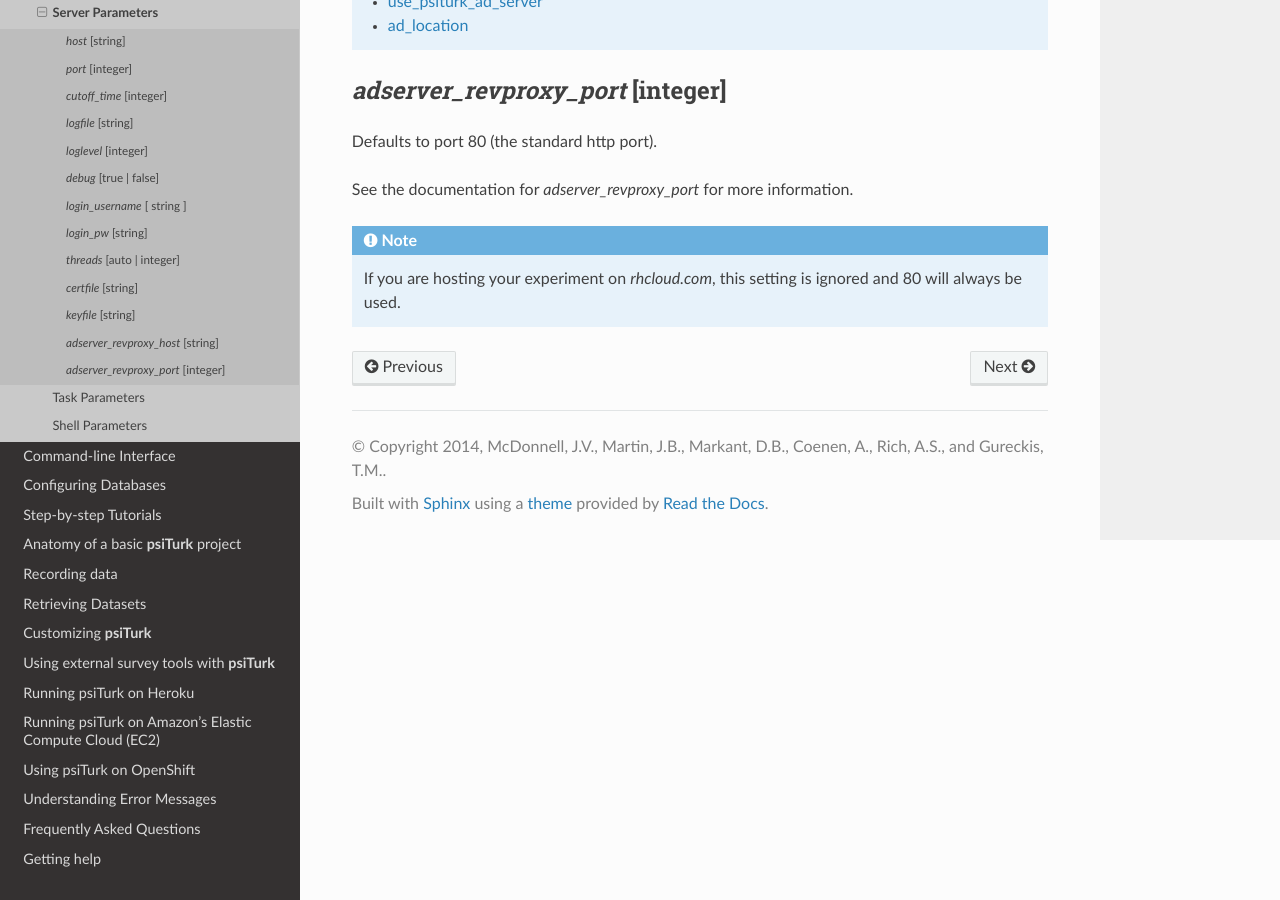
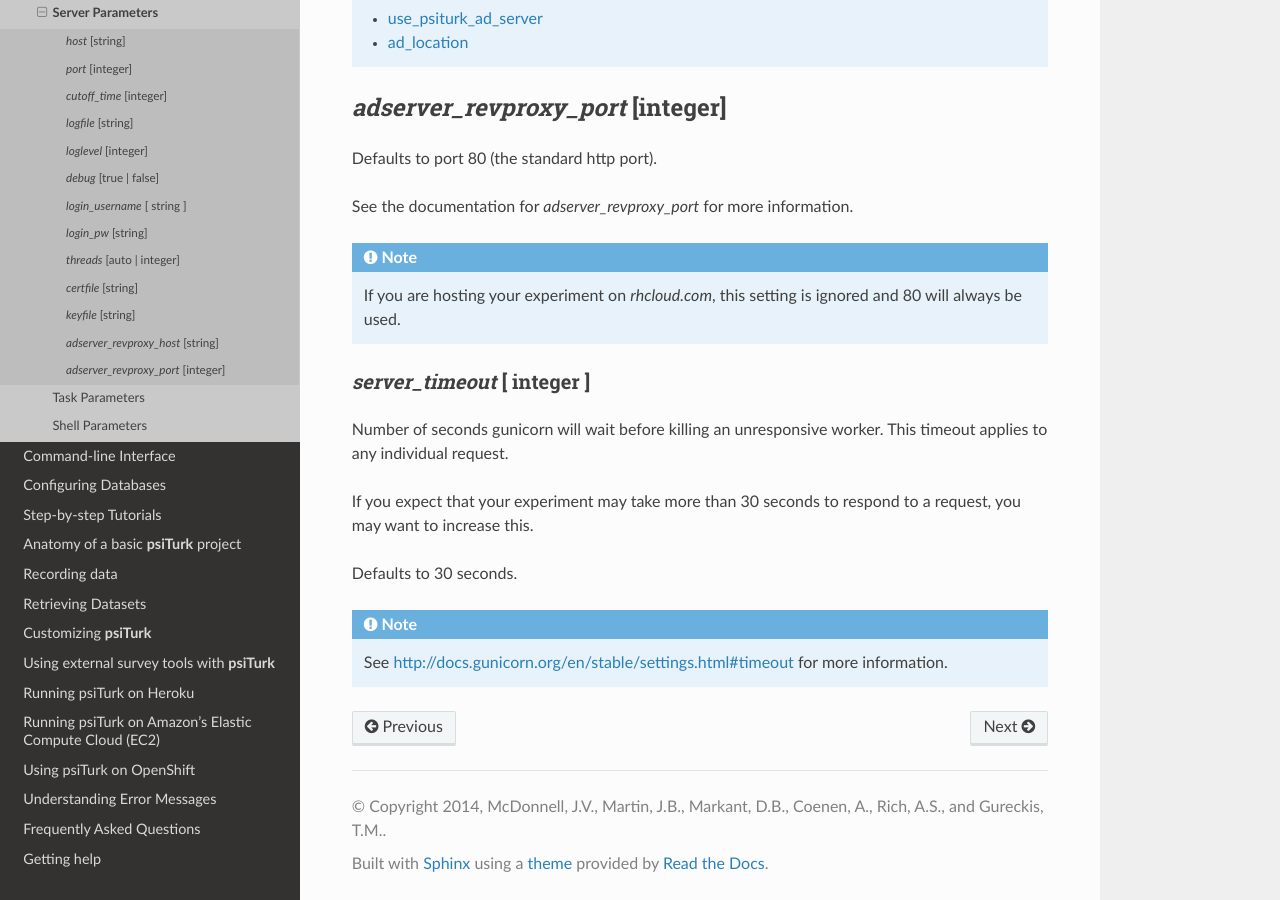
Before and after one commit to NYUCCL/psiTurk, a Sphinx documentation site: the page built from doc/config/server_parameters.rst, in a window 1280 px wide and 900 px high, scrolled down 3444 px. Built offline with Sphinx 7.4.7 and the Read the Docs theme 2.0.0, drawn with Linux system fonts in a browser that asks for light colours.

Commit message:
enh: add parameter to control gunicorn server timeout

```diff
--- a/doc/config/server_parameters.rst
+++ b/doc/config/server_parameters.rst
@@ -21,6 +21,7 @@ command line.  An example looks like this:
     #keyfile = <path_to.key>
     #adserver_revproxy_host = www.location.of.your.revproxy.sans.protocol.com
     #adserver_revproxy_port = 80
+    #server_timeout = 30
 
 
 `host` [string]
@@ -193,3 +194,15 @@ See the documentation for `adserver_revproxy_port` for more information.
 
 .. note::
     If you are hosting your experiment on `rhcloud.com`, this setting is ignored and 80 will always be used.
+
+
+`server_timeout` [ integer ]
+----------------------------------------
+Number of seconds gunicorn will wait before killing an unresponsive worker. This timeout applies to any individual request.
+
+If you expect that your experiment may take more than 30 seconds to respond to a request, you may want to increase this.
+
+Defaults to 30 seconds.
+
+.. note::
+    See http://docs.gunicorn.org/en/stable/settings.html#timeout for more information.
--- a/doc/configuration.rst
+++ b/doc/configuration.rst
@@ -106,6 +106,7 @@ project:
     #keyfile = <path_to.key>
     #adserver_revproxy_host = www.location.of.your.revproxy.sans.protocol.com
     #adserver_revproxy_port = 80 # defaults to 80
+    #server_timeout = 30
 
     [Task Parameters]
     experiment_code_version = 1.0
```
Also changed, not shown: 2 other files.
